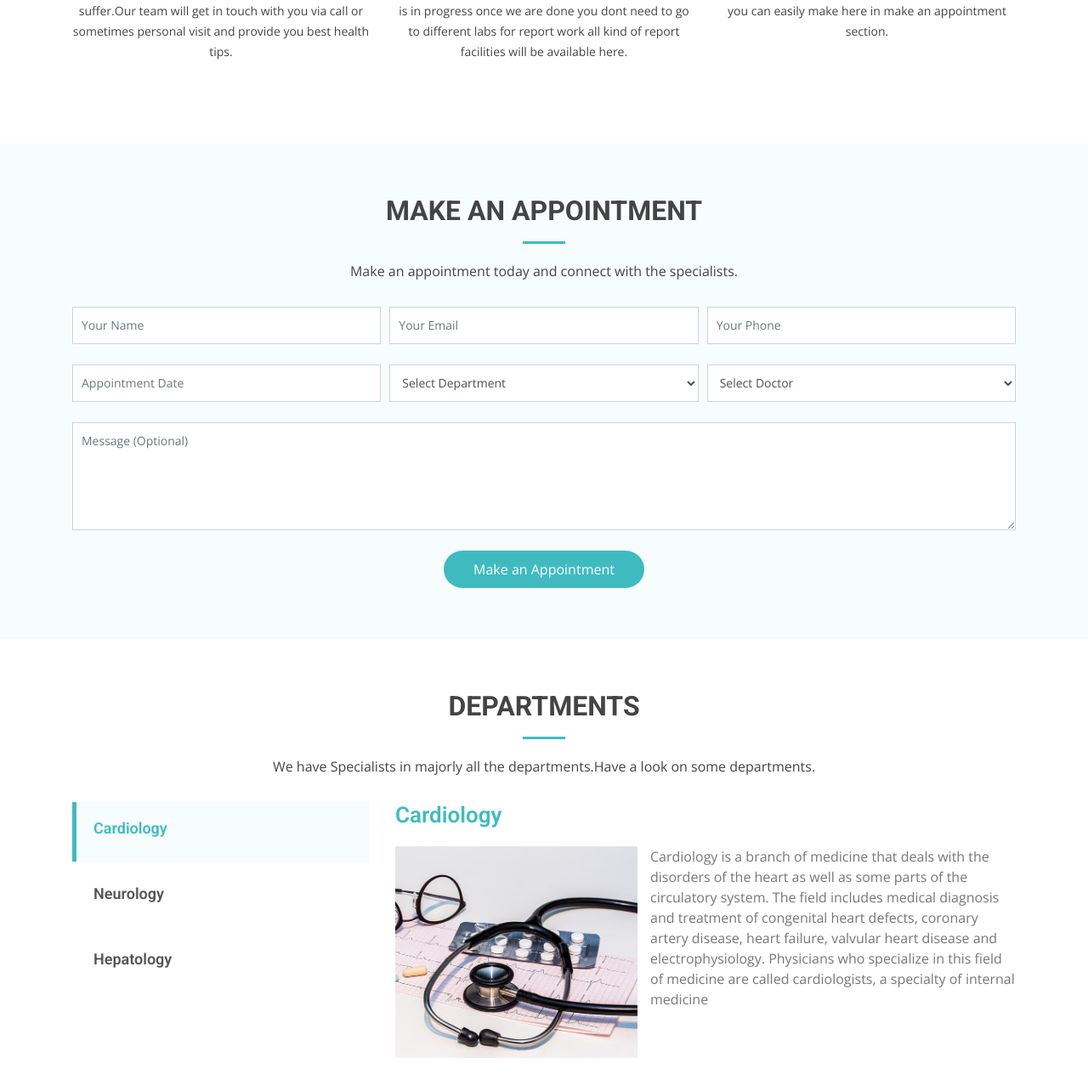
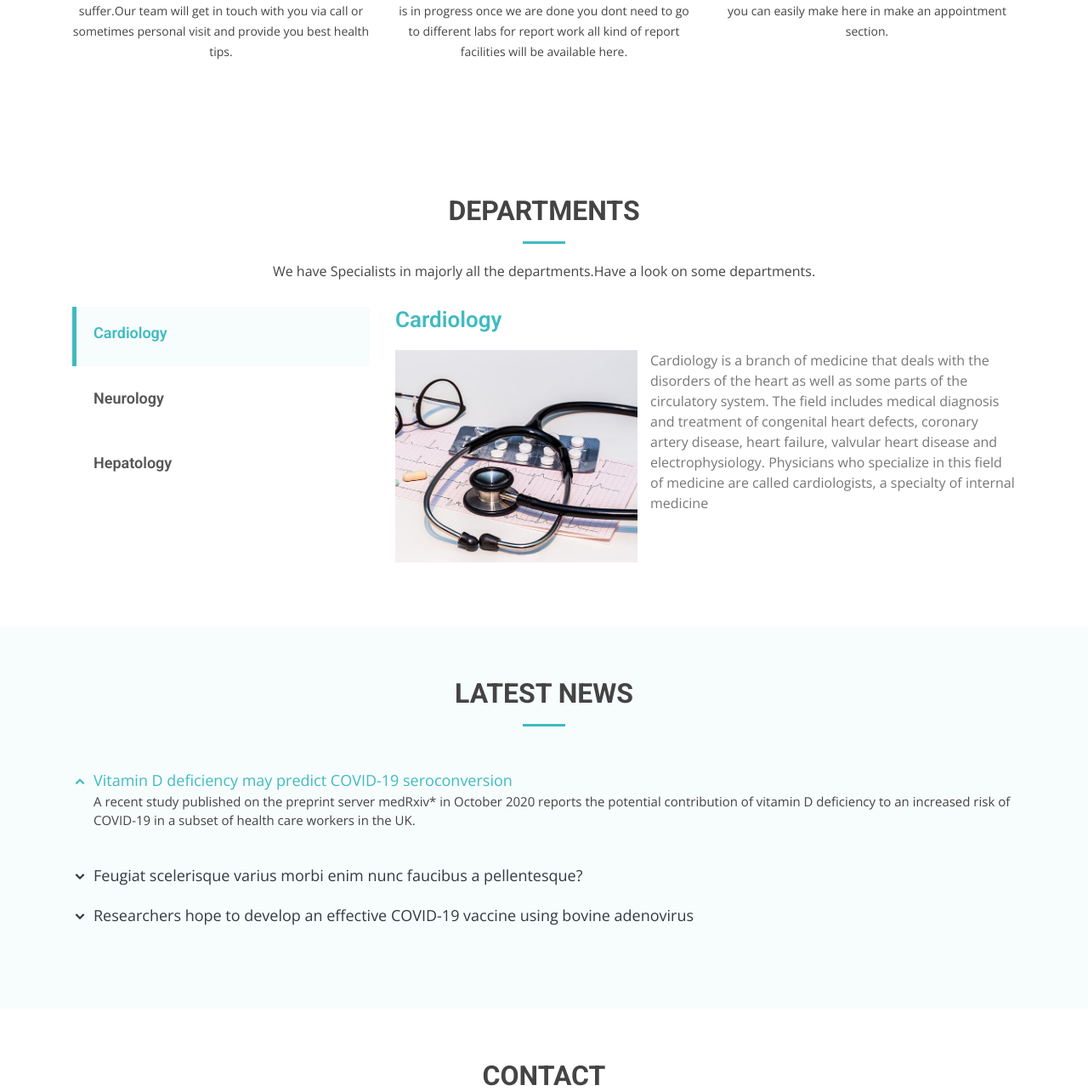
Before and after one commit to Sahil3201/Doctor-Doctor, a Django app: page / in a window 1280 px wide. Shown: the part 2477-3761 px from the top of the page at 85% size. Run offline with Django 3.2, Linux system fonts and the light colour scheme; some libraries are stand-ins or nearby versions.

Commit message:
Home page changes

```diff
--- a/templates/DoctorDoctor/home.html
+++ b/templates/DoctorDoctor/home.html
@@ -235,7 +235,7 @@
                 <div class="text-center">
                     <h3>In an emergency? Need help now?</h3>
                     <p> Make an Appointment our experts will connect with you soon.</p>
-                    <a class="cta-btn scrollto" href="#appointment">Make an Appointment</a>
+                    <a class="cta-btn scrollto" href="{% url 'accounts:make_appointment' %}">Make an Appointment</a>
                 </div>
 
             </div>
@@ -324,7 +324,7 @@
         </section><!-- End Services Section -->
 
         <!-- ======= Appointment Section ======= -->
-        <section id="appointment" class="appointment section-bg">
+        <!-- <section id="appointment" class="appointment section-bg">
             <div class="container" data-aos="fade-up">
 
                 <div class="section-title">
@@ -392,7 +392,7 @@
                 </form>
 
             </div>
-        </section><!-- End Appointment Section -->
+        </section>End Appointment Section -->
 
         <!-- ======= Departments Section ======= -->
         <section id="departments" class="departments">
```
Also changed, not shown: db.sqlite3.
